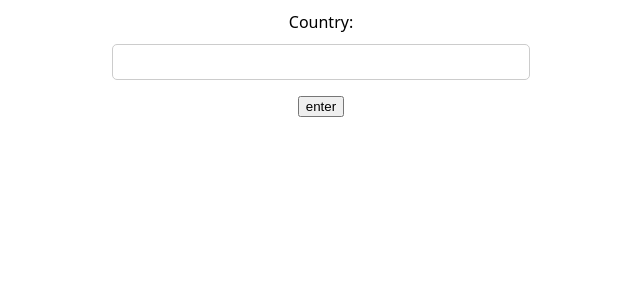
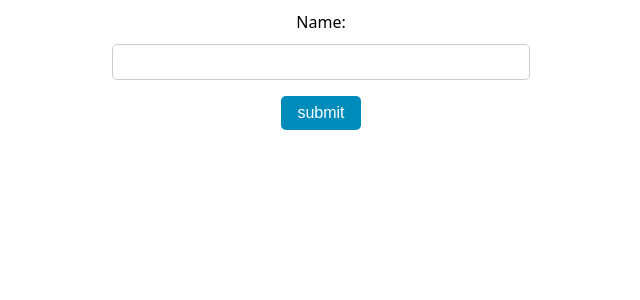
Before and after one commit to narasyst/hristo-vladislav, a React (Vite) app: page / in a window 1280 px wide. Shown: the top 300 px of the page, without its empty margins (319-959 px from the left). Built offline with nearby package versions, Linux system fonts and the light colour scheme.

Commit message:
finished

```diff
--- a/src/Login.jsx
+++ b/src/Login.jsx
@@ -1,7 +1,7 @@
 import data from "./users";
 import "./index.css";
 import { useRef, useState } from "react";
-
+import { Page } from "./Page";
 export const LoginPage = () => {
   const [isLogin, setIsLogin] = useState(false);
 
@@ -20,7 +20,7 @@ export const LoginPage = () => {
   return (
     <div>
       {isLogin ? (
-        <MainPage />
+        <Page />
       ) : (
         <form
           className="form"
--- a/src/main.jsx
+++ b/src/main.jsx
@@ -1,10 +1,9 @@
 import React from "react";
 import ReactDOM from "react-dom/client";
 import App from "./App";
-import { Page } from "./Page";
 
 ReactDOM.createRoot(document.getElementById("root")).render(
   <React.StrictMode>
-    <Page/>
+    <App />
   </React.StrictMode>
 );
```
